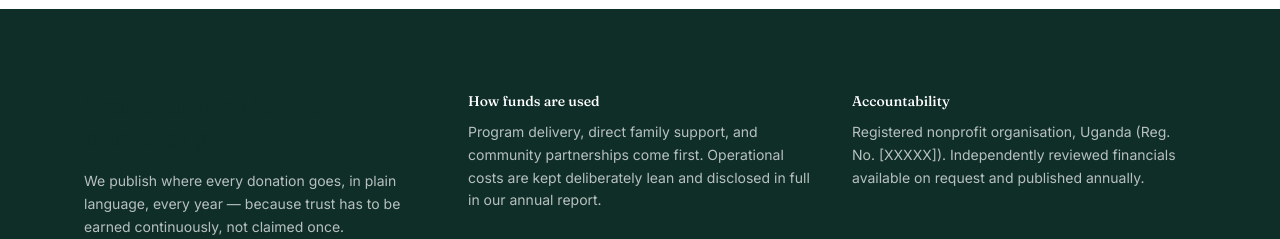
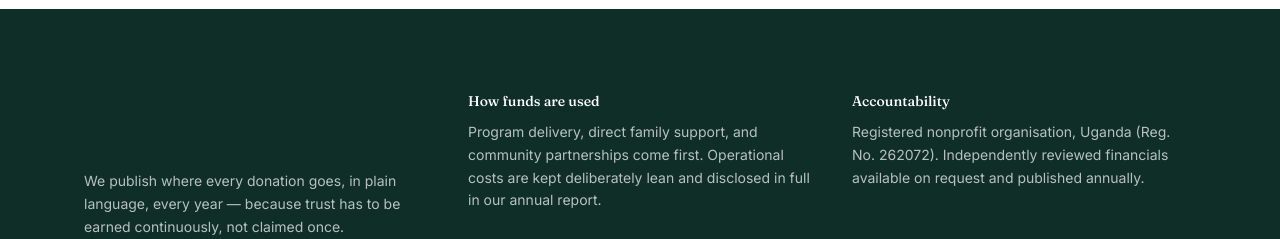
Before and after one commit to Charlie01-creator/Children, a React (Vite) app: page / in a window 1280 px wide. Shown: the part 2960-3199 px from the top of the page. Built offline with nearby package versions, Linux system fonts and the light colour scheme.

Commit message:
Update Home.jsx

```diff
--- a/src/pages/Home.jsx
+++ b/src/pages/Home.jsx
@@ -148,7 +148,7 @@ export default function Home() {
           </div>
           <div className="text-sm text-white/70 leading-relaxed">
             <h3 className="text-white font-medium mb-2">Accountability</h3>
-            <p>Registered nonprofit organisation, Uganda (Reg. No. [XXXXX]). Independently reviewed financials available on request and published annually.</p>
+            <p>Registered nonprofit organisation, Uganda (Reg. No. 262072). Independently reviewed financials available on request and published annually.</p>
           </div>
         </div>
       </section>
```
